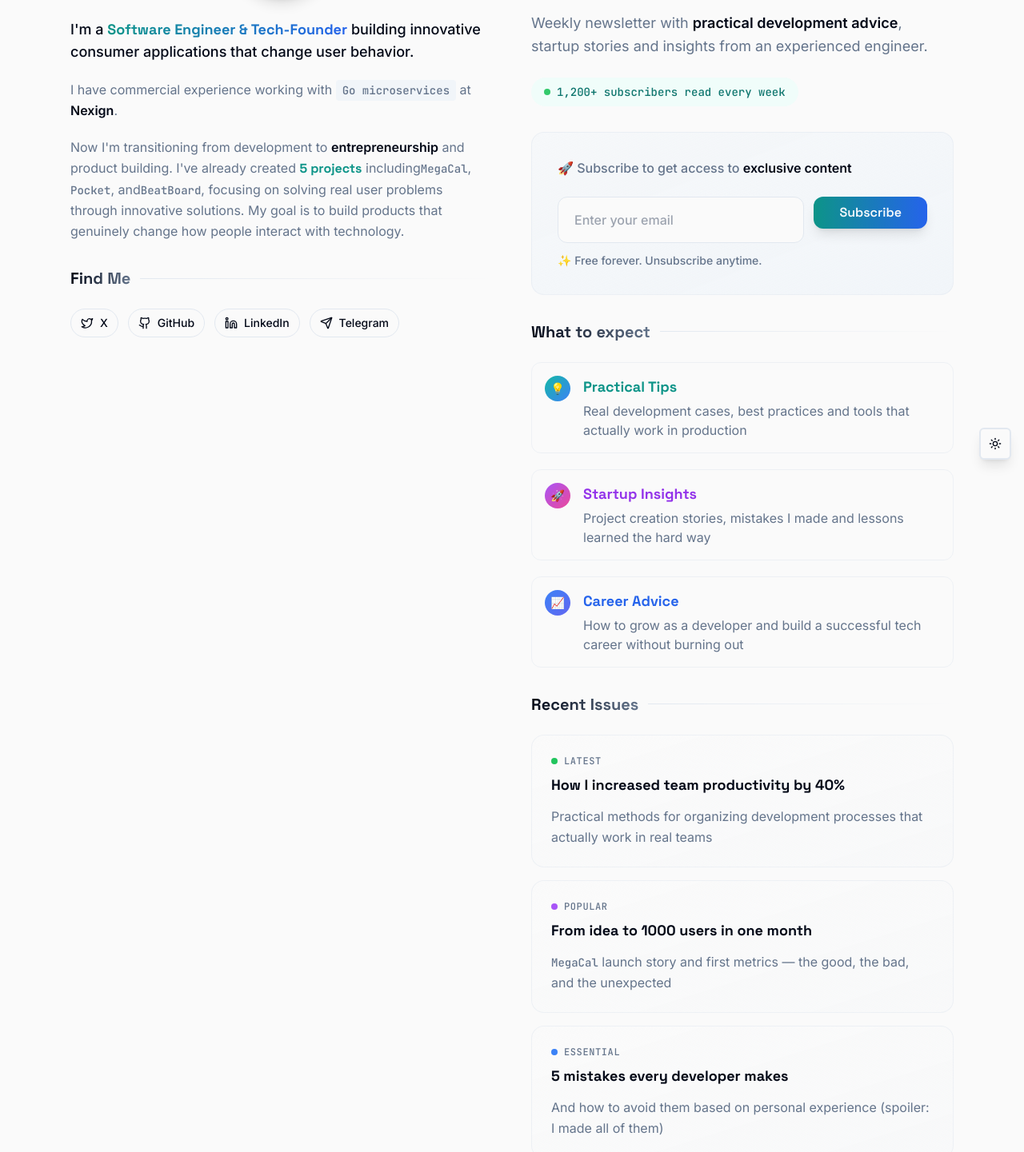
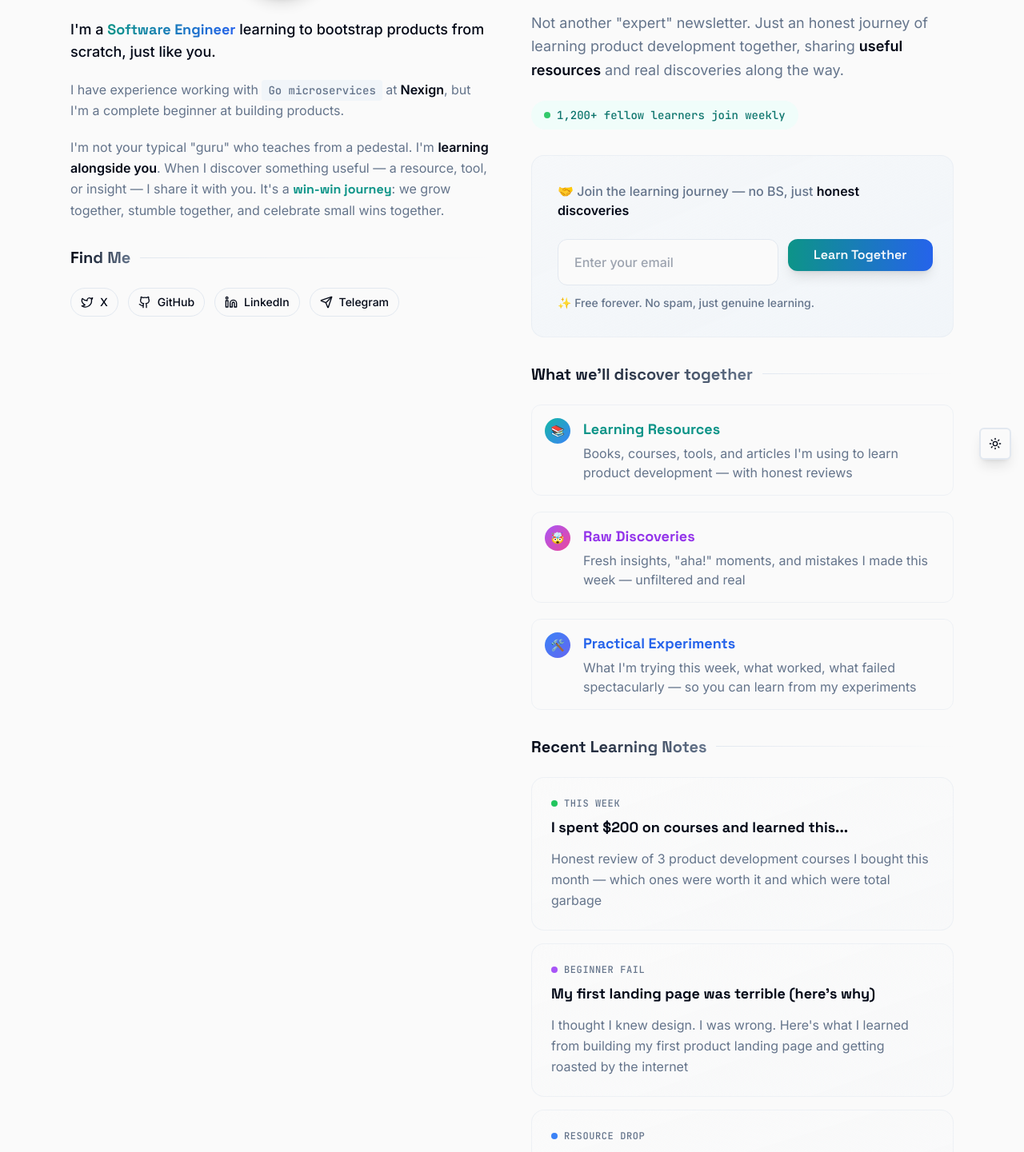
Before and after one commit to greenblat17/resume-, a Next.js app: page /newsletter in a window 1280 px wide. Shown: the part 209-1650 px from the top of the page at 80% size. Built offline with nearby package versions, Linux system fonts and the light colour scheme.

Commit message:
Revise newsletter components for clarity and engagement; update section titles and content to reflect a more collaborative learning approach, enhance visual elements with new icons, and improve descriptions for a more authentic user experience.

```diff
--- a/components/newsletter/NewsletterExpectationsSection.tsx
+++ b/components/newsletter/NewsletterExpectationsSection.tsx
@@ -3,7 +3,7 @@ export function NewsletterExpectationsSection() {
     <div>
       <div className="flex items-center gap-3 mb-6">
         <h3 className="text-xl font-heading font-bold bg-gradient-to-r from-foreground to-muted-foreground bg-clip-text text-transparent">
-          What to expect
+          What we'll discover together
         </h3>
         <div className="h-px bg-gradient-to-r from-border to-transparent flex-grow"></div>
       </div>
@@ -11,43 +11,43 @@ export function NewsletterExpectationsSection() {
       <ul className="space-y-5 mb-8">
         <li className="flex items-start gap-4 p-4 rounded-xl border border-border/50 hover:border-teal-200 dark:hover:border-teal-800 transition-all duration-200 hover:shadow-sm">
           <div className="flex-shrink-0 w-8 h-8 bg-gradient-to-br from-teal-500 to-blue-500 rounded-full flex items-center justify-center text-white font-bold text-sm">
-            💡
+            📚
           </div>
           <div>
             <span className="font-heading font-bold text-teal-600 text-lg">
-              Practical Tips
+              Learning Resources
             </span>
             <p className="text-muted-foreground mt-1">
-              Real development cases, best practices and tools that actually
-              work in production
+              Books, courses, tools, and articles I'm using to learn product
+              development — with honest reviews
             </p>
           </div>
         </li>
         <li className="flex items-start gap-4 p-4 rounded-xl border border-border/50 hover:border-teal-200 dark:hover:border-teal-800 transition-all duration-200 hover:shadow-sm">
           <div className="flex-shrink-0 w-8 h-8 bg-gradient-to-br from-purple-500 to-pink-500 rounded-full flex items-center justify-center text-white font-bold text-sm">
-            🚀
+            🤯
           </div>
           <div>
             <span className="font-heading font-bold text-purple-600 text-lg">
-              Startup Insights
+              Raw Discoveries
             </span>
             <p className="text-muted-foreground mt-1">
-              Project creation stories, mistakes I made and lessons learned the
-              hard way
+              Fresh insights, "aha!" moments, and mistakes I made this week —
+              unfiltered and real
             </p>
           </div>
         </li>
         <li className="flex items-start gap-4 p-4 rounded-xl border border-border/50 hover:border-teal-200 dark:hover:border-teal-800 transition-all duration-200 hover:shadow-sm">
           <div className="flex-shrink-0 w-8 h-8 bg-gradient-to-br from-blue-500 to-indigo-500 rounded-full flex items-center justify-center text-white font-bold text-sm">
-            📈
+            🛠️
           </div>
           <div>
             <span className="font-heading font-bold text-blue-600 text-lg">
-              Career Advice
+              Practical Experiments
             </span>
             <p className="text-muted-foreground mt-1">
-              How to grow as a developer and build a successful tech career
-              without burning out
+              What I'm trying this week, what worked, what failed spectacularly
+              — so you can learn from my experiments
             </p>
           </div>
         </li>
--- a/components/newsletter/NewsletterHeaderSection.tsx
+++ b/components/newsletter/NewsletterHeaderSection.tsx
@@ -11,24 +11,25 @@ export function NewsletterHeaderSection() {
       </div>
       <h3 className="text-3xl font-heading font-bold mb-4 leading-tight">
         <span className="bg-gradient-to-r from-teal-600 via-blue-600 to-purple-600 bg-clip-text text-transparent">
-          Tech insights & startup stories
+          Learning to bootstrap products
         </span>
         <br />
-        <span className="text-2xl text-muted-foreground">for developers</span>
+        <span className="text-2xl text-muted-foreground">
+          together, from zero
+        </span>
       </h3>
       <p className="text-lg text-muted-foreground mb-6 leading-relaxed">
-        Weekly newsletter with{" "}
-        <span className="font-semibold text-foreground">
-          practical development advice
-        </span>
-        , startup stories and insights from an experienced engineer.
+        Not another "expert" newsletter. Just an honest journey of learning
+        product development together, sharing{" "}
+        <span className="font-semibold text-foreground">useful resources</span>{" "}
+        and real discoveries along the way.
       </p>
 
       <div className="mb-8">
         <div className="inline-flex items-center gap-2 bg-teal-50 dark:bg-teal-950/30 px-4 py-2 rounded-full">
           <div className="w-2 h-2 bg-green-500 rounded-full animate-pulse"></div>
           <p className="text-sm font-mono font-medium text-teal-700 dark:text-teal-300">
-            1,200+ subscribers read every week
+            1,200+ fellow learners join weekly
           </p>
         </div>
       </div>
@@ -36,9 +37,9 @@ export function NewsletterHeaderSection() {
       {/* Newsletter signup form */}
       <div className="bg-gradient-to-br from-muted/50 to-muted rounded-2xl p-8 mb-8 border border-border/50">
         <p className="text-base text-muted-foreground mb-6 font-medium">
-          🚀 Subscribe to get access to{" "}
+          🤝 Join the learning journey — no BS, just{" "}
           <span className="font-semibold text-foreground">
-            exclusive content
+            honest discoveries
           </span>
         </p>
         <div className="flex gap-3">
@@ -48,11 +49,11 @@ export function NewsletterHeaderSection() {
             className="flex-1 px-5 py-4 border border-input rounded-xl focus:outline-none focus:ring-2 focus:ring-teal-500/20 focus:border-teal-500 bg-background text-base font-medium transition-all duration-200"
           />
           <Button className="px-8 py-4 rounded-xl font-heading font-semibold text-base bg-gradient-to-r from-teal-600 to-blue-600 hover:from-teal-700 hover:to-blue-700 transition-all duration-200 shadow-lg hover:shadow-xl">
-            Subscribe
+            Learn Together
           </Button>
         </div>
         <p className="text-sm text-muted-foreground mt-3 font-medium">
-          ✨ Free forever. Unsubscribe anytime.
+          ✨ Free forever. No spam, just genuine learning.
         </p>
       </div>
     </div>
--- a/components/newsletter/NewsletterProfileSection.tsx
+++ b/components/newsletter/NewsletterProfileSection.tsx
@@ -20,36 +20,33 @@ export function NewsletterProfileSection() {
           <p className="text-lg font-medium">
             I'm a{" "}
             <span className="font-heading font-bold text-teal-600 bg-gradient-to-r from-teal-600 to-blue-600 bg-clip-text text-transparent">
-              Software Engineer & Tech-Founder
+              Software Engineer
             </span>{" "}
-            building innovative consumer applications that change user behavior.
+            learning to bootstrap products from scratch, just like you.
           </p>
 
           <p className="text-muted-foreground">
-            I have commercial experience working with{" "}
+            I have experience working with{" "}
             <span className="font-mono text-sm bg-muted px-2 py-1 rounded font-medium">
               Go microservices
             </span>{" "}
             at
-            <span className="font-semibold text-foreground"> Nexign</span>.
+            <span className="font-semibold text-foreground"> Nexign</span>, but
+            I'm a complete beginner at building products.
           </p>
 
           <p className="text-muted-foreground leading-relaxed">
-            Now I'm transitioning from development to{" "}
+            I'm not your typical "guru" who teaches from a pedestal. I'm{" "}
             <span className="font-semibold text-foreground">
-              entrepreneurship
-            </span>{" "}
-            and product building. I've already created{" "}
+              learning alongside you
+            </span>
+            . When I discover something useful — a resource, tool, or insight —
+            I share it with you. It's a{" "}
             <span className="font-heading font-bold text-teal-600">
-              5 projects
-            </span>{" "}
-            including
-            <span className="font-mono text-sm font-medium">MegaCal</span>,{" "}
-            <span className="font-mono text-sm font-medium">Pocket</span>, and
-            <span className="font-mono text-sm font-medium">BeatBoard</span>,
-            focusing on solving real user problems through innovative solutions.
-            My goal is to build products that genuinely change how people
-            interact with technology.
+              win-win journey
+            </span>
+            : we grow together, stumble together, and celebrate small wins
+            together.
           </p>
         </div>
       </div>
--- a/components/newsletter/NewsletterRecentIssuesSection.tsx
+++ b/components/newsletter/NewsletterRecentIssuesSection.tsx
@@ -3,7 +3,7 @@ export function NewsletterRecentIssuesSection() {
     <div>
       <div className="flex items-center gap-3 mb-6">
         <h3 className="text-xl font-heading font-bold bg-gradient-to-r from-foreground to-muted-foreground bg-clip-text text-transparent">
-          Recent Issues
+          Recent Learning Notes
         </h3>
         <div className="h-px bg-gradient-to-r from-border to-transparent flex-grow"></div>
       </div>
@@ -14,16 +14,16 @@ export function NewsletterRecentIssuesSection() {
             <div className="flex items-center gap-2 mb-2">
               <div className="w-2 h-2 bg-green-500 rounded-full"></div>
               <span className="text-xs font-mono font-medium text-muted-foreground uppercase tracking-wider">
-                Latest
+                This Week
               </span>
             </div>
             <h4 className="font-heading font-bold text-lg group-hover:text-teal-600 transition-colors duration-200">
-              How I increased team productivity by 40%
+              I spent $200 on courses and learned this...
             </h4>
           </div>
           <p className="text-muted-foreground leading-relaxed">
-            Practical methods for organizing development processes that actually
-            work in real teams
+            Honest review of 3 product development courses I bought this month —
+            which ones were worth it and which were total garbage
           </p>
         </div>
 
@@ -32,17 +32,17 @@ export function NewsletterRecentIssuesSection() {
             <div className="flex items-center gap-2 mb-2">
               <div className="w-2 h-2 bg-purple-500 rounded-full"></div>
               <span className="text-xs font-mono font-medium text-muted-foreground uppercase tracking-wider">
-                Popular
+                Beginner Fail
               </span>
             </div>
             <h4 className="font-heading font-bold text-lg group-hover:text-purple-600 transition-colors duration-200">
-              From idea to 1000 users in one month
+              My first landing page was terrible (here's why)
             </h4>
           </div>
           <p className="text-muted-foreground leading-relaxed">
-            <span className="font-mono text-sm font-medium">MegaCal</span>{" "}
-            launch story and first metrics — the good, the bad, and the
-            unexpected
+            I thought I knew design. I was wrong. Here's what I learned from
+            building my first product landing page and getting roasted by the
+            internet
           </p>
         </div>
 
@@ -51,16 +51,16 @@ export function NewsletterRecentIssuesSection() {
             <div className="flex items-center gap-2 mb-2">
               <div className="w-2 h-2 bg-blue-500 rounded-full"></div>
               <span className="text-xs font-mono font-medium text-muted-foreground uppercase tracking-wider">
-                Essential
+                Resource Drop
               </span>
             </div>
             <h4 className="font-heading font-bold text-lg group-hover:text-blue-600 transition-colors duration-200">
-              5 mistakes every developer makes
+              5 free tools that actually help beginners
             </h4>
           </div>
           <p className="text-muted-foreground leading-relaxed">
-            And how to avoid them based on personal experience (spoiler: I made
-            all of them)
+            No-BS list of free resources I'm actually using to learn product
+            development — tested by a complete beginner (me)
           </p>
         </div>
       </div>
```
